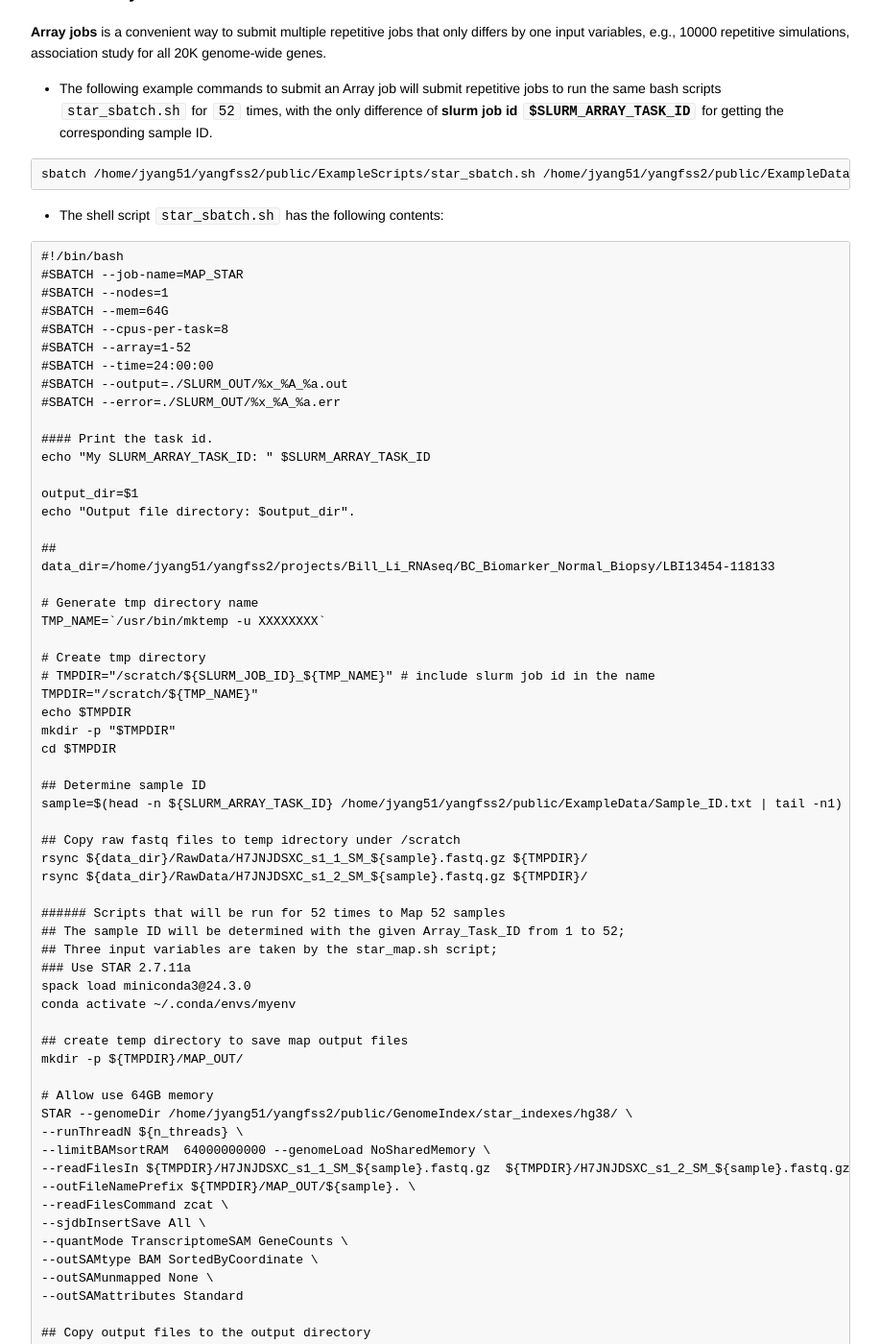
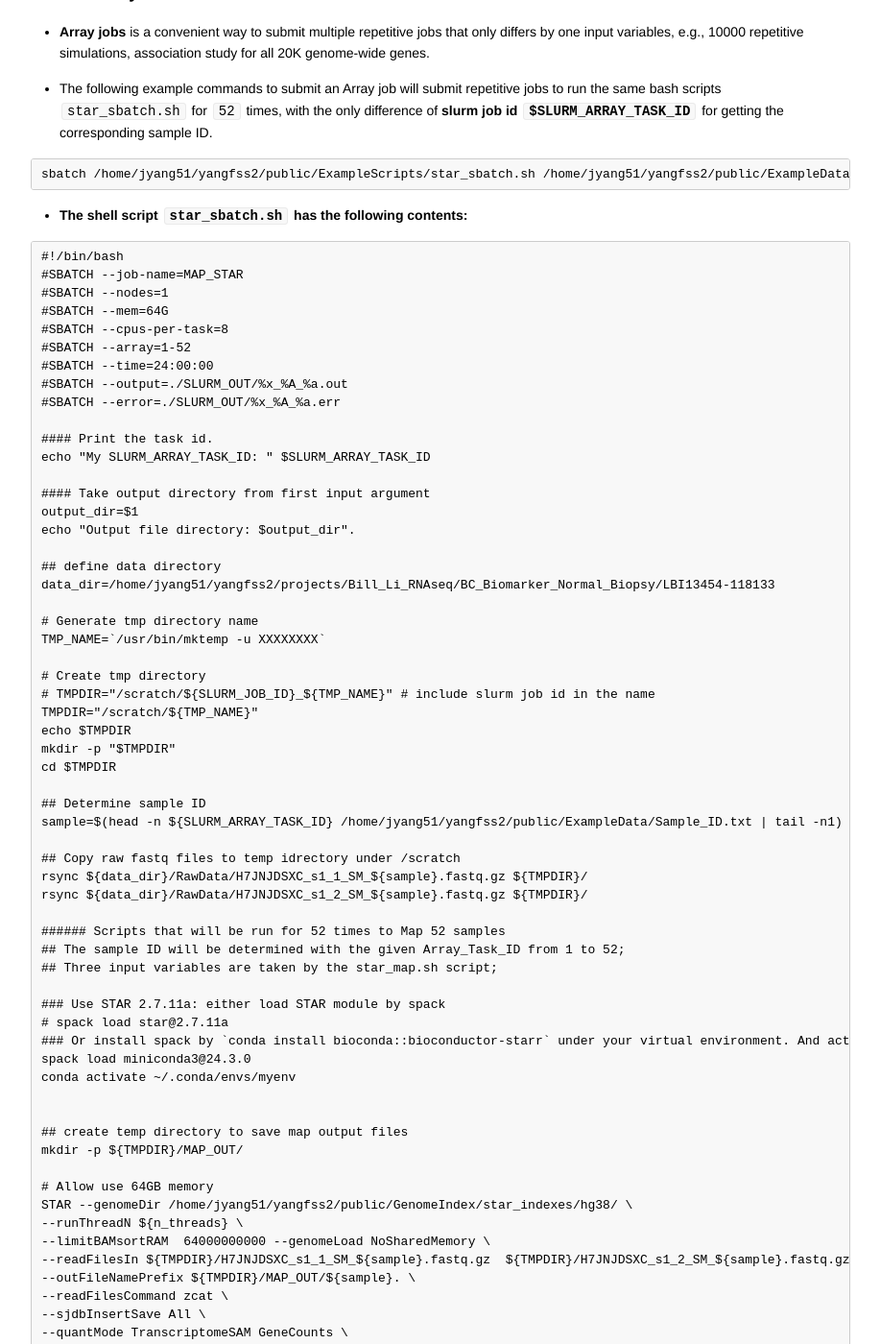
Before and after one commit to yanglab-emory/yanglab-emory.github.io, a Jekyll site: the page assets/ComputationSlides/HGCC_StartGuide_2.html, which Jekyll copies as it is, in a window 1280 px wide and 1400 px high, scrolled down 3199 px. Shown: the whole window at 96% size, without its empty margins (181-1098 px from the left). Built offline with Jekyll 4.4.1, drawn with Linux system fonts in a browser that asks for light colours; some of the changed text lies outside the part shown.

Commit message:
update hgcc instructions

```diff
--- a/assets/ComputationSlides/HGCC_StartGuide_2.html
+++ b/assets/ComputationSlides/HGCC_StartGuide_2.html
@@ -496,16 +496,15 @@ exit</code></pre></div>
 
 <h3 id="toc_10">Submit Array Jobs</h3>
 
-<p><strong>Array jobs</strong> is a convenient way to submit multiple repetitive jobs that only differs by one input variables, e.g., 10000 repetitive simulations, association study for all 20K genome-wide genes. </p>
-
 <ul>
-<li>The following example commands to submit an Array job will submit repetitive jobs to run the same bash scripts <code>star_sbatch.sh</code> for <code>52</code> times, with the only difference of <strong>slurm job id <code>$SLURM_ARRAY_TASK_ID</code></strong> for getting the corresponding sample ID.</li>
+<li><p><strong>Array jobs</strong> is a convenient way to submit multiple repetitive jobs that only differs by one input variables, e.g., 10000 repetitive simulations, association study for all 20K genome-wide genes. </p></li>
+<li><p>The following example commands to submit an Array job will submit repetitive jobs to run the same bash scripts <code>star_sbatch.sh</code> for <code>52</code> times, with the only difference of <strong>slurm job id <code>$SLURM_ARRAY_TASK_ID</code></strong> for getting the corresponding sample ID.</p></li>
 </ul>
 
 <div><pre><code class="language-none">sbatch /home/jyang51/yangfss2/public/ExampleScripts/star_sbatch.sh /home/jyang51/yangfss2/public/ExampleData</code></pre></div>
 
 <ul>
-<li>The shell script <code>star_sbatch.sh</code> has the following contents:</li>
+<li><strong>The shell script <code>star_sbatch.sh</code> has the following contents:</strong></li>
 </ul>
 
 <div><pre><code class="language-none">#!/bin/bash
@@ -521,10 +520,11 @@ exit</code></pre></div>
 #### Print the task id.
 echo &quot;My SLURM_ARRAY_TASK_ID: &quot; $SLURM_ARRAY_TASK_ID
 
+#### Take output directory from first input argument
 output_dir=$1
 echo &quot;Output file directory: $output_dir&quot;.
 
-##
+## define data directory
 data_dir=/home/jyang51/yangfss2/projects/Bill_Li_RNAseq/BC_Biomarker_Normal_Biopsy/LBI13454-118133
 
 # Generate tmp directory name
@@ -547,9 +547,13 @@ rsync ${data_dir}/RawData/H7JNJDSXC_s1_2_SM_${sample}.fastq.gz ${TMPDIR}/
 ###### Scripts that will be run for 52 times to Map 52 samples
 ## The sample ID will be determined with the given Array_Task_ID from 1 to 52;
 ## Three input variables are taken by the star_map.sh script;
-### Use STAR 2.7.11a
+
+### Use STAR 2.7.11a: either load STAR module by spack
+# spack load star@2.7.11a
+### Or install spack by `conda install bioconda::bioconductor-starr` under your virtual environment. And activiate your virtual python environment.
 spack load miniconda3@24.3.0
 conda activate ~/.conda/envs/myenv
+
 
 ## create temp directory to save map output files
 mkdir -p ${TMPDIR}/MAP_OUT/
@@ -572,14 +576,20 @@ rsync ${TMPDIR}/MAP_OUT/ ${output_dir}/
 
 conda deactivate
 
+rm -fr ${TMPDIR}/
+
 exit</code></pre></div>
 
 <ul>
-<li>The example bash script is written to select the corresponding sample ID from <strong><code>/home/jyang51/yangfss2/public/ExampleData/Sample_ID.txt</code></strong> by the <strong>slurm job id <code>$SLURM_ARRAY_TASK_ID</code></strong>.</li>
+<li><strong>The above example bash script is written to map multiple RNAseq samples through the following steps</strong>
+
+<ol>
+<li>Select the corresponding sample ID from <strong><code>/home/jyang51/yangfss2/public/ExampleData/Sample_ID.txt</code></strong> by the <strong>slurm job id <code>$SLURM_ARRAY_TASK_ID</code></strong>.</li>
 <li>Copy raw fastq data to temporary directry under <code>/scratch/</code>.</li>
 <li>Write outputs to the temporary directory.</li>
-<li>Copy the output files to data drive afterwards, with output file directory given by the first input argument. </li>
+<li>Copy the output files to data drive, with output file directory given by the first input argument. </li>
 <li>Delete temporary directory.</li>
+</ol></li>
 </ul>
 
 
```
